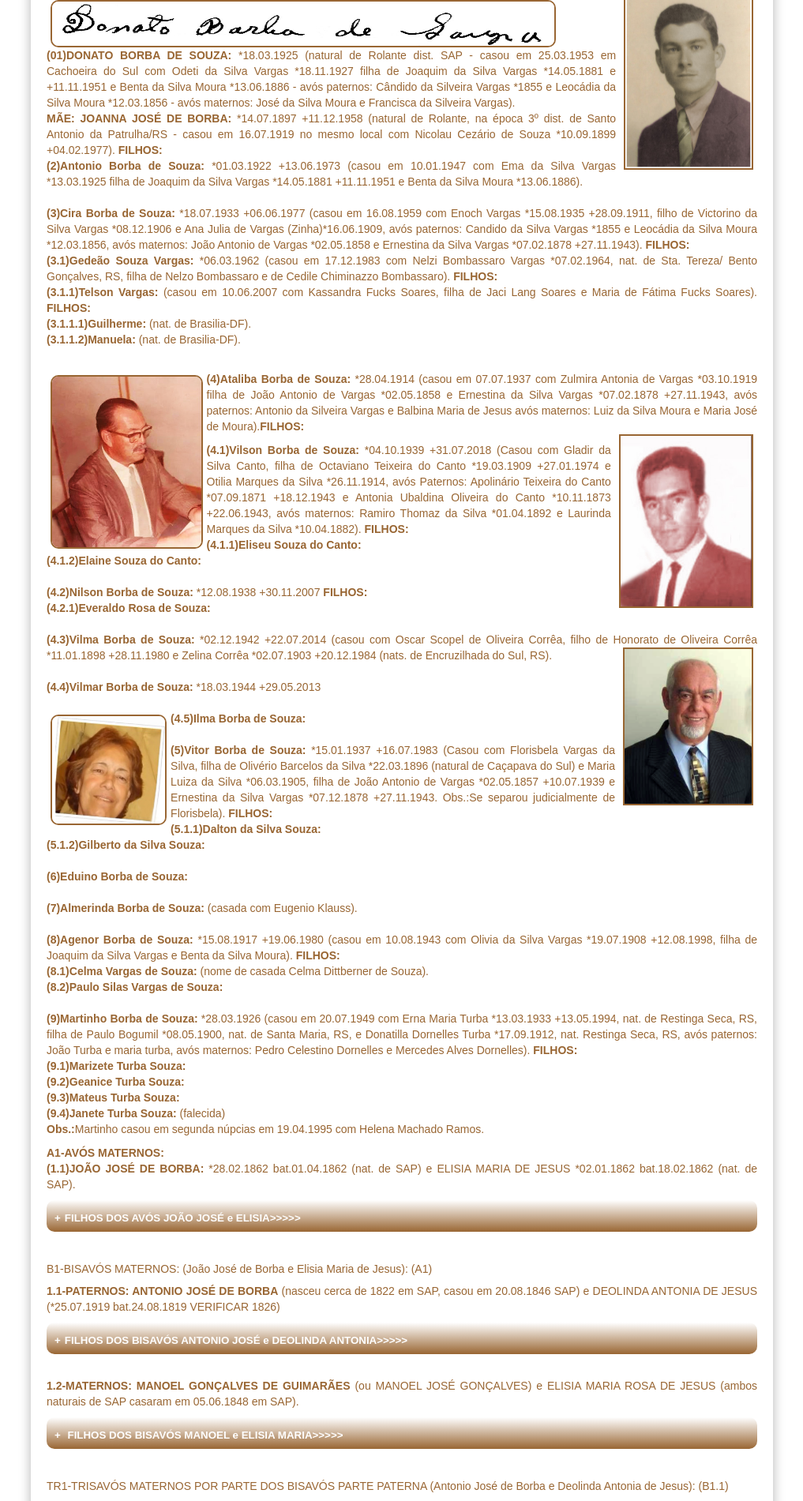
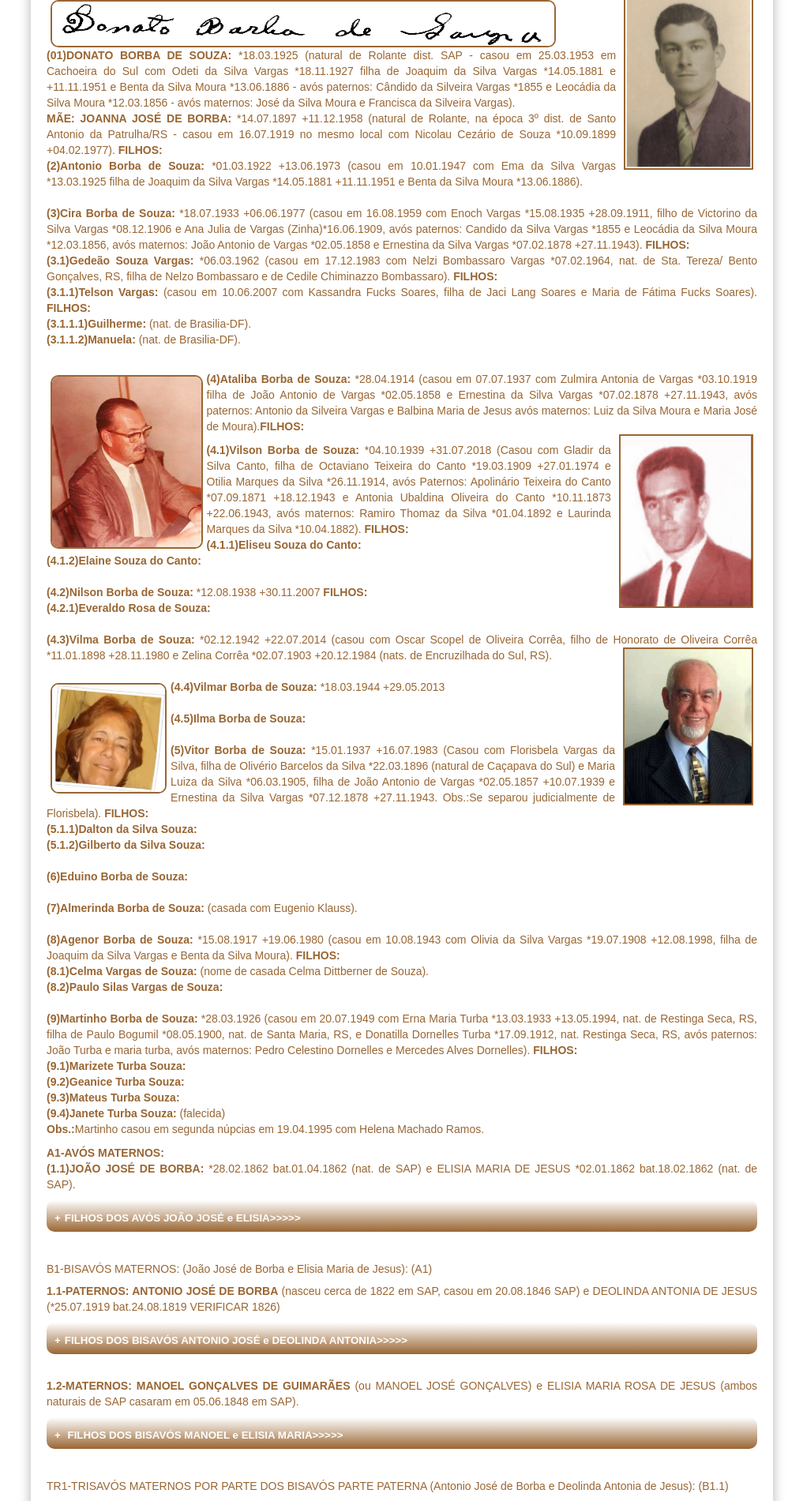
Before and after one commit to claudiovargas1955/claudiovargas1955.github.io, a Jekyll site: the page built from _pages/arvore-genealogica-da-familia-borba.html, in a window 1280 px wide. Shown: the part 407-2308 px from the top of the page at 79% size, without its empty margins (131-1148 px from the left). Built offline with Jekyll 4.4.1, drawn with Linux system fonts in a browser that asks for light colours; some web fonts are replaced.

Commit message:
Update arvore-genealogica-da-familia-borba.html

```diff
--- a/_pages/arvore-genealogica-da-familia-borba.html
+++ b/_pages/arvore-genealogica-da-familia-borba.html
@@ -94,9 +94,9 @@ Silva *10.04.1882). <b>FILHOS:</b><br>
 <b>(4.3)Vilma Borba de Souza: </b>*02.12.1942 +22.07.2014 (casou com Oscar Scopel de Oliveira Corrêa, filho de Honorato de Oliveira
  <img class="dir" style="float:right"; src="/images/FOTO VILMAR.png" height="200px" title="Vilmar Borba";/>
 Corrêa *11.01.1898 +28.11.1980 e Zelina Corrêa *02.07.1903 +20.12.1984 (nats. de Encruzilhada do Sul, RS).<br><br>
+<img class="esq1" style="float:left"; src="/images/F ILMA.jpg" height="140px" title="Ilma Borba";/>
+<b>(4.4)Vilmar Borba de Souza: </b>*18.03.1944 +29.05.2013<br><br>
 
-<b>(4.4)Vilmar Borba de Souza: </b>*18.03.1944 +29.05.2013<br><br>
- <img class="esq1" style="float:left"; src="/images/F ILMA.jpg" height="140px" title="Ilma Borba";/>
 <b>(4.5)Ilma Borba de Souza: </b><br><br>
 
 
```
